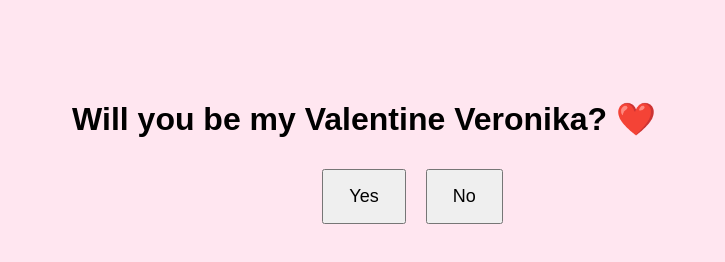
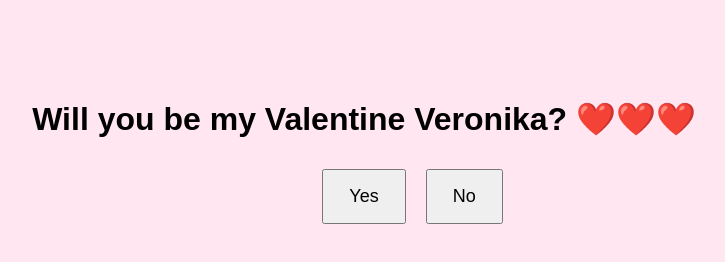
Before and after one commit to vr7n7jcc49-sys/My-ai-valentine-, a plain HTML site: page index.html in a window 1280 px wide. Shown: the whole page, without its empty margins (276-1001 px from the left). Drawn offline with Linux system fonts and the light colour scheme.

Commit message:
Update index.html

```diff
--- a/index.html
+++ b/index.html
@@ -24,7 +24,7 @@ button {
 
 <body>
 
-<h1>Will you be my Valentine Veronika? ❤️</h1>
+<h1>Will you be my Valentine Veronika? ❤️❤️❤️</h1>
 
 <button onclick="yesClick()">Yes</button>
 <button id="no" onmouseover="moveNo()">No</button>
```
